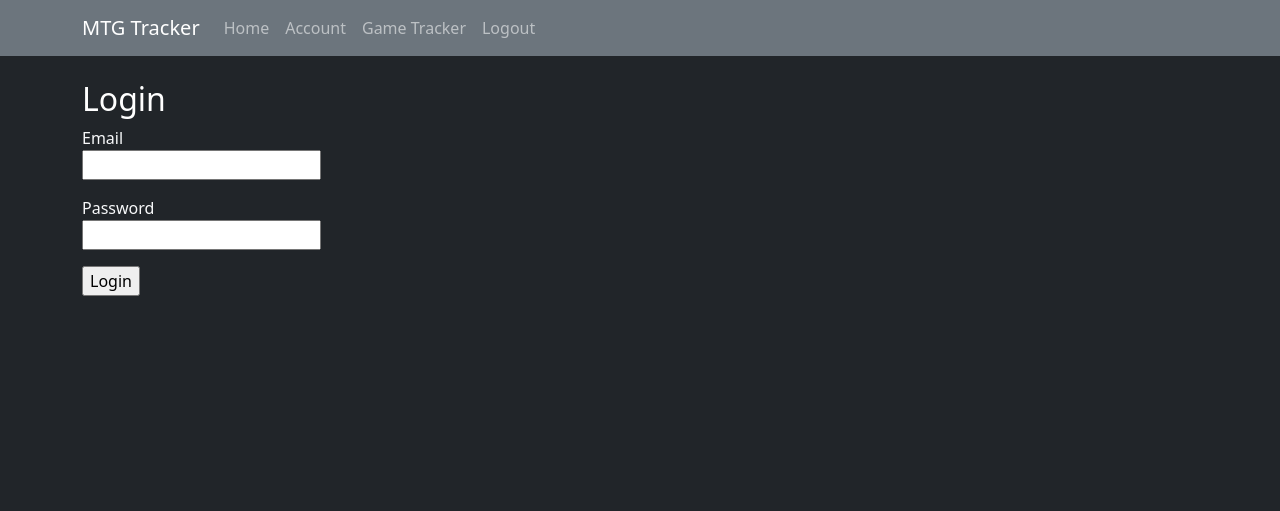
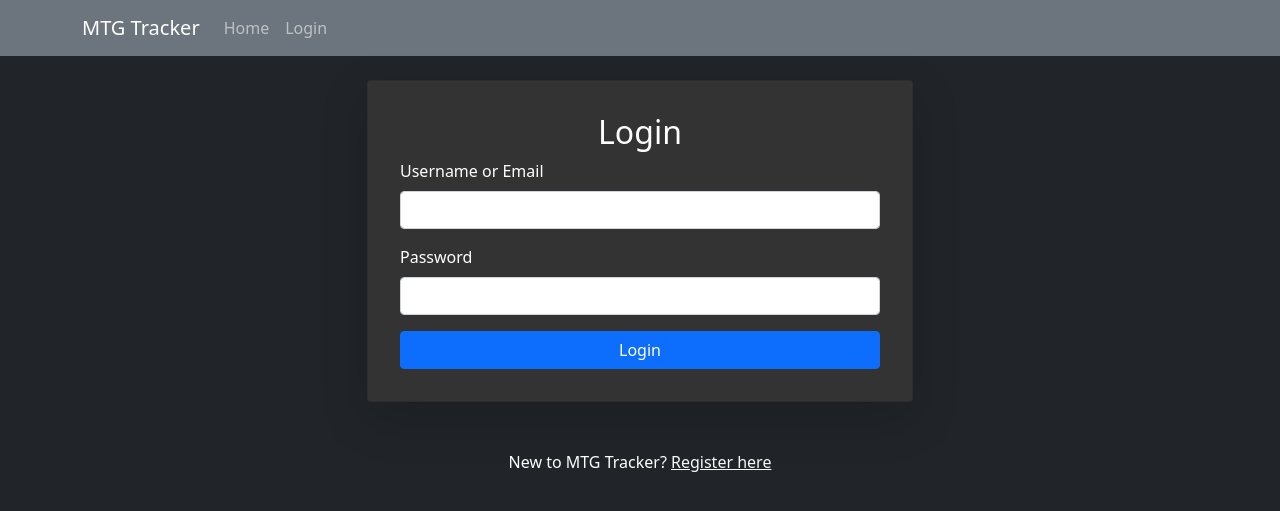
Before and after one commit to Goghtime/MTG-Tracker, a Flask app: page /login in a window 1280 px wide. Shown: the top 511 px of the page. Run offline with Flask 2, Linux system fonts and the light colour scheme.

Commit message:
added username login

```diff
--- a/backend/app/forms.py
+++ b/backend/app/forms.py
@@ -1,6 +1,6 @@
 from flask_wtf import FlaskForm
 from wtforms import StringField, PasswordField, SubmitField
-from wtforms.validators import DataRequired, Email, Length
+from wtforms.validators import DataRequired, Length, Email, EqualTo
 
 class RegistrationForm(FlaskForm):
     username = StringField('Username', validators=[DataRequired(), Length(min=2, max=20)])
@@ -9,6 +9,6 @@ class RegistrationForm(FlaskForm):
     submit = SubmitField('Sign Up')
 
 class LoginForm(FlaskForm):
-    email = StringField('Email', validators=[DataRequired(), Email()])
+    login = StringField('Username or Email', validators=[DataRequired()])
     password = PasswordField('Password', validators=[DataRequired()])
     submit = SubmitField('Login')
--- a/backend/app/routes.py
+++ b/backend/app/routes.py
@@ -31,16 +31,18 @@ def register():
 def login():
     if current_user.is_authenticated:
         return redirect(url_for('index'))
+
     form = LoginForm()
     if form.validate_on_submit():
-        user = User.query.filter_by(email=form.email.data).first()
+        user = User.query.filter((User.username == form.login.data) | (User.email == form.login.data)).first()
         if user and check_password_hash(user.password_hash, form.password.data):
             login_user(user, remember=True)
             next_page = request.args.get('next')
             return redirect(next_page or url_for('index'))
         else:
-            flash('Login Unsuccessful. Please check email and password', 'danger')
+            flash('Login Unsuccessful. Please check username, email, and password', 'danger')
     return render_template('login.html', title='Login', form=form)
+
 
 @app.route('/logout')
 def logout():
--- a/backend/app/templates/layout.html
+++ b/backend/app/templates/layout.html
@@ -27,15 +27,23 @@
                     <li class="nav-item">
                         <a class="nav-link" href="{{ url_for('index') }}">Home</a>
                     </li>
+                    {% if current_user.is_authenticated %}
+                    <li class="nav-item dropdown">
+                        <a class="nav-link dropdown-toggle" href="#" id="navbarDropdown" role="button" data-bs-toggle="dropdown" aria-expanded="false">
+                            {{ current_user.username }}
+                        </a>
+                        <ul class="dropdown-menu" aria-labelledby="navbarDropdown">
+                            <li><a class="dropdown-item" href="{{ url_for('account') }}">Account</a></li>
+                            <li><a class="dropdown-item" href="{{ url_for('game_tracker') }}">Game Tracker</a></li>
+                            <li><hr class="dropdown-divider"></li>
+                            <li><a class="dropdown-item" href="{{ url_for('logout') }}">Logout</a></li>
+                        </ul>
+                    </li>
+                    {% else %}
                     <li class="nav-item">
-                        <a class="nav-link" href="{{ url_for('account') }}">Account</a>
+                        <a class="nav-link" href="{{ url_for('login') }}">Login</a>
                     </li>
-                    <li class="nav-item">
-                        <a class="nav-link" href="{{ url_for('game_tracker') }}">Game Tracker</a>
-                    </li>
-                    <li class="nav-item">
-                        <a class="nav-link" href="{{ url_for('logout') }}">Logout</a>
-                    </li>
+                    {% endif %}
                 </ul>
             </div>
         </div>
--- a/backend/app/templates/login.html
+++ b/backend/app/templates/login.html
@@ -1,24 +1,36 @@
-<!-- templates/login.html -->
 {% extends "layout.html" %}
 
 {% block content %}
-<h2>Login</h2>
-<form method="post" action="{{ url_for('login') }}">
-    {{ form.hidden_tag() }}
-    <p>
-        {{ form.email.label }}<br>
-        {{ form.email(size=20) }}<br>
-        {% for error in form.email.errors %}
-        <span style="color: red;">[{{ error }}]</span>
-        {% endfor %}
-    </p>
-    <p>
-        {{ form.password.label }}<br>
-        {{ form.password(size=20) }}<br>
-        {% for error in form.password.errors %}
-        <span style="color: red;">[{{ error }}]</span>
-        {% endfor %}
-    </p>
-    <p>{{ form.submit() }}</p>
-</form>
+<div class="row justify-content-center">
+    <div class="col-md-6">
+        <div class="card shadow-lg p-3 mb-5 rounded" style="background-color: #333;">
+            <div class="card-body">
+                <h2 class="card-title text-center text-white">Login</h2>
+                <form method="post" action="{{ url_for('login') }}" novalidate>
+                    {{ form.hidden_tag() }}
+                    <div class="mb-3">
+                        {{ form.login.label("Username or Email", class="form-label text-white") }}
+                        {{ form.login(class="form-control", size=20) }}
+                        {% for error in form.login.errors %}
+                        <div class="invalid-feedback d-block">{{ error }}</div>
+                        {% endfor %}
+                    </div>
+                    <div class="mb-3">
+                        {{ form.password.label(class="form-label text-white") }}
+                        {{ form.password(class="form-control", size=20) }}
+                        {% for error in form.password.errors %}
+                        <div class="invalid-feedback d-block">{{ error }}</div>
+                        {% endfor %}
+                    </div>
+                    <div class="d-grid gap-2">
+                        {{ form.submit(class="btn btn-primary") }}
+                    </div>
+                </form>
+            </div>
+        </div>
+        <div class="text-center">
+            <span class="text-white">New to MTG Tracker?</span> <a href="{{ url_for('register') }}" class="text-light">Register here</a>
+        </div>
+    </div>
+</div>
 {% endblock %}
```
